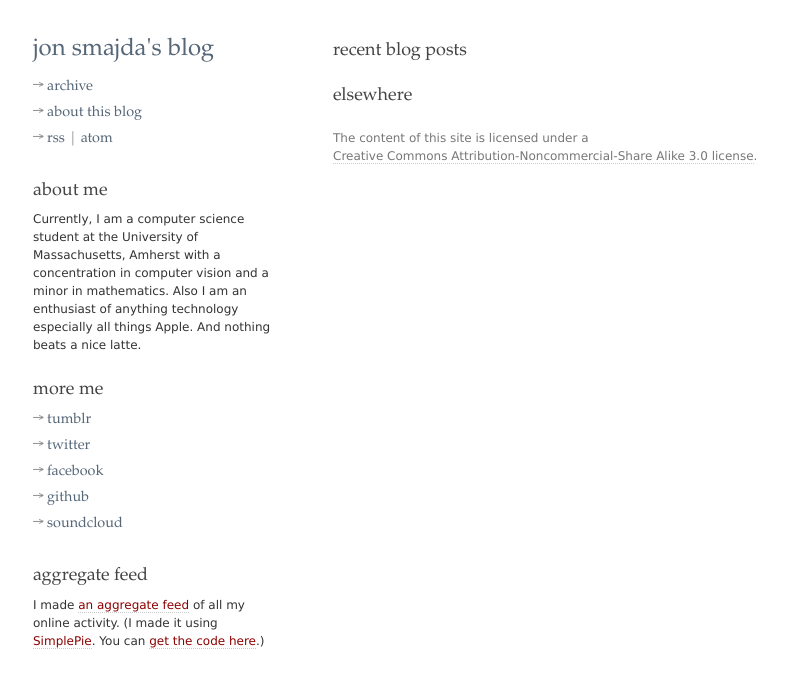
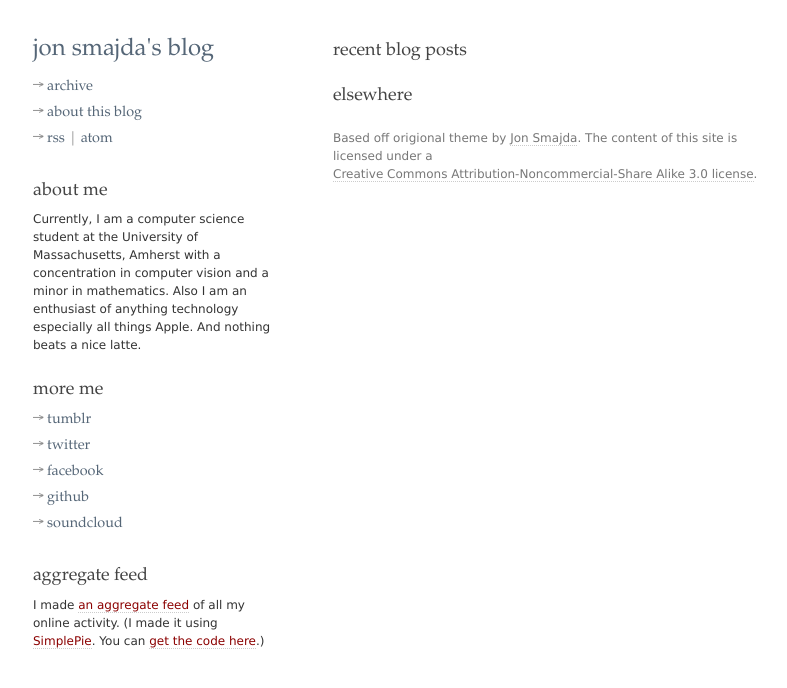
Before and after one commit to iann/website, a Jekyll site: the page built from index.html, in a window 1280 px wide. Shown: the top 688 px of the page, without its empty margins (15-802 px from the left). Built offline with Jekyll 4.4.1, drawn with Linux system fonts in a browser that asks for light colours; nearby versions of some CDN libraries; Markdown is read by kramdown in place of the engine named in the settings.

Commit message:
edit index

```diff
--- a/_layouts/default.html
+++ b/_layouts/default.html
@@ -33,7 +33,7 @@
     {{ content }}
 
     <div id="footer">
-        <p>The content of this site is licensed under a <br /><a href="http://creativecommons.org/licenses/by-nc-sa/3.0/us/">Creative Commons Attribution-Noncommercial-Share Alike 3.0 license</a>.</p>
+        <p>Based off origional theme by <a href="jon.smajda.com">Jon Smajda</a>. The content of this site is licensed under a <br /><a href="http://creativecommons.org/licenses/by-nc-sa/3.0/us/">Creative Commons Attribution-Noncommercial-Share Alike 3.0 license</a>.</p>
 
     </div>
 
```
